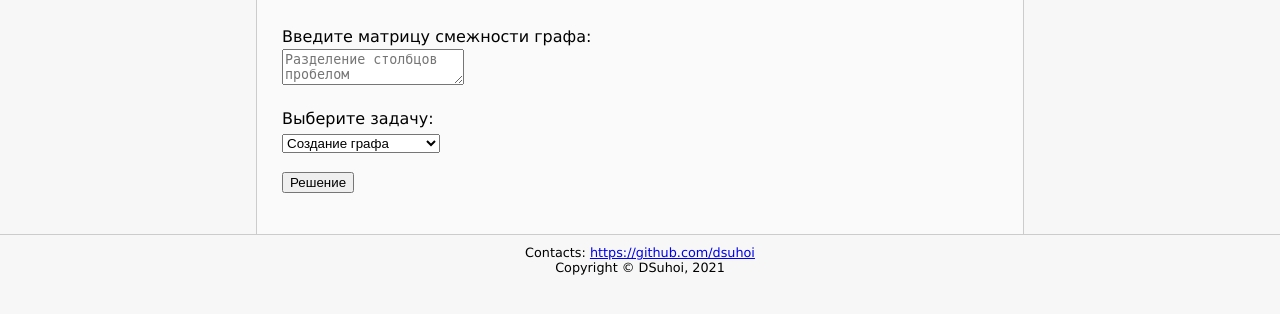
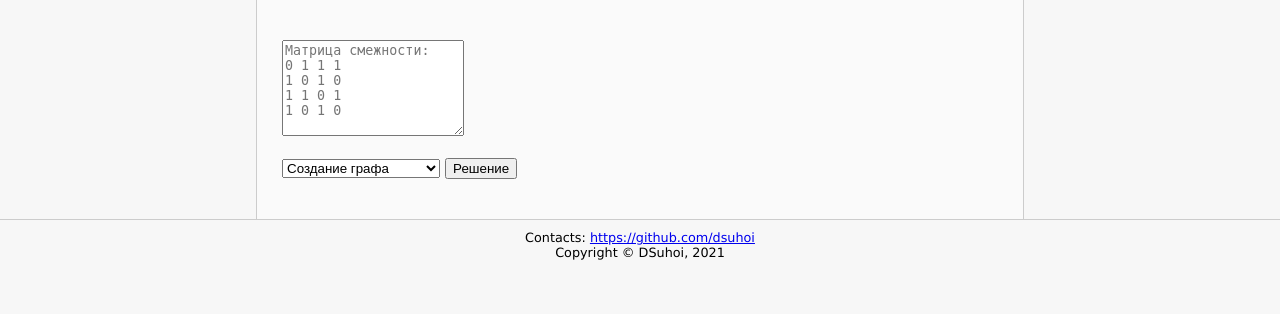
Before and after one commit to dsuhoi/vmw, a Flask app: page /programs/discrete_math/graphs in a window 1280 px wide. Shown: the part 96-410 px from the top of the page. Run offline with Flask 2, Linux system fonts and the light colour scheme; parts of the project's set-up code (start-up, migrations or seed data) failed here and were passed over.

Commit message:
Fixed html templates.

```diff
--- a/app/programs/comp_math/templates/diff.html
+++ b/app/programs/comp_math/templates/diff.html
@@ -2,7 +2,7 @@
 {% block title %}Дифференциальные уравнения{% endblock %}
 {% block input %}
     <input type="text" name="function" id="function" size=40
-    placeholder="y*x + y*cos(x), x y"
+    placeholder="y(x)*x + y(x)*cos(x), x y"
     value="{{ params['function'] if params['function'] }}" />
     <input type="text" name="d0" id="d0" size=15
     placeholder="Нач. значения: 0 1" value="{{ params['d0'] if params['d0'] }}" />
--- a/app/programs/discrete_math/templates/graphs.html
+++ b/app/programs/discrete_math/templates/graphs.html
@@ -1,15 +1,18 @@
 {% extends "form.html" %}
 {% block title %}Графы{% endblock %}
 {% block input %}
-    <label for="comment">Введите матрицу смежности графа:</label><br/>
-    <textarea name="matrix" id="matrix" placeholder="Разделение столбцов пробелом"
+    <p>
+    <textarea name="matrix" id="matrix" rows=6 placeholder=
+"Матрица смежности:
+0 1 1 1
+1 0 1 0
+1 1 0 1
+1 0 1 0"
     width=100 height=100>{{ params['matrix'] if params['matrix'] }}</textarea>
-    <p>
-    <label for="task_list">Выберите задачу:</label> <br/>
+    </p>
     <select id="task_list" name="task_list">
         <option value="create">Создание графа</option>
         <option value="planar">Планарность</option>
         <option value="chromatic">Хроматическое число</option>
     </select>
-    <p>
 {% endblock %}
--- a/app/programs/utils.py
+++ b/app/programs/utils.py
@@ -13,7 +13,6 @@ def render_decorator(render_file, arg_list):
                     result = {}
                     result['text'] = func(task_get, params, result)
             except Exception as e:
-                raise e
                 return render_template(render_file, params=params, error=e.__str__())
             else:
                 return render_template(render_file, params=params, result=result)
```
